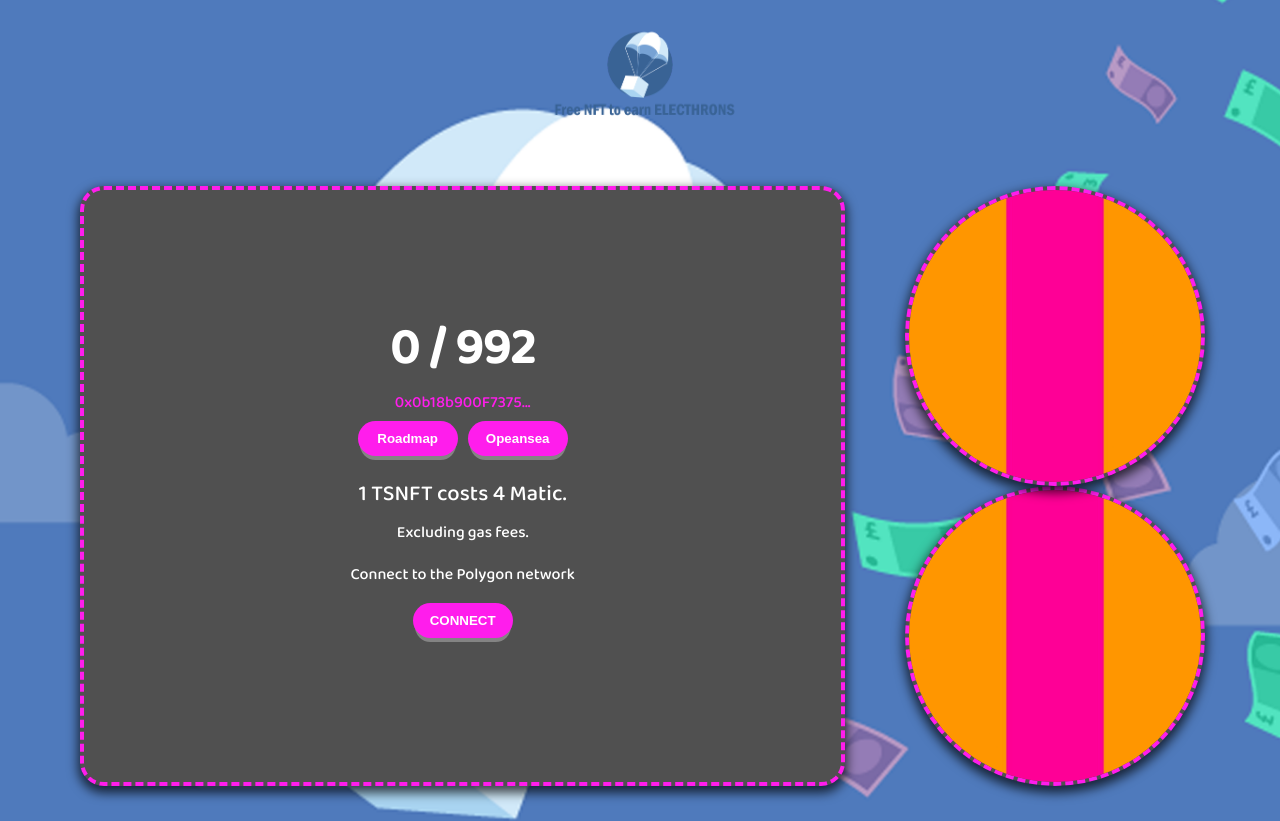
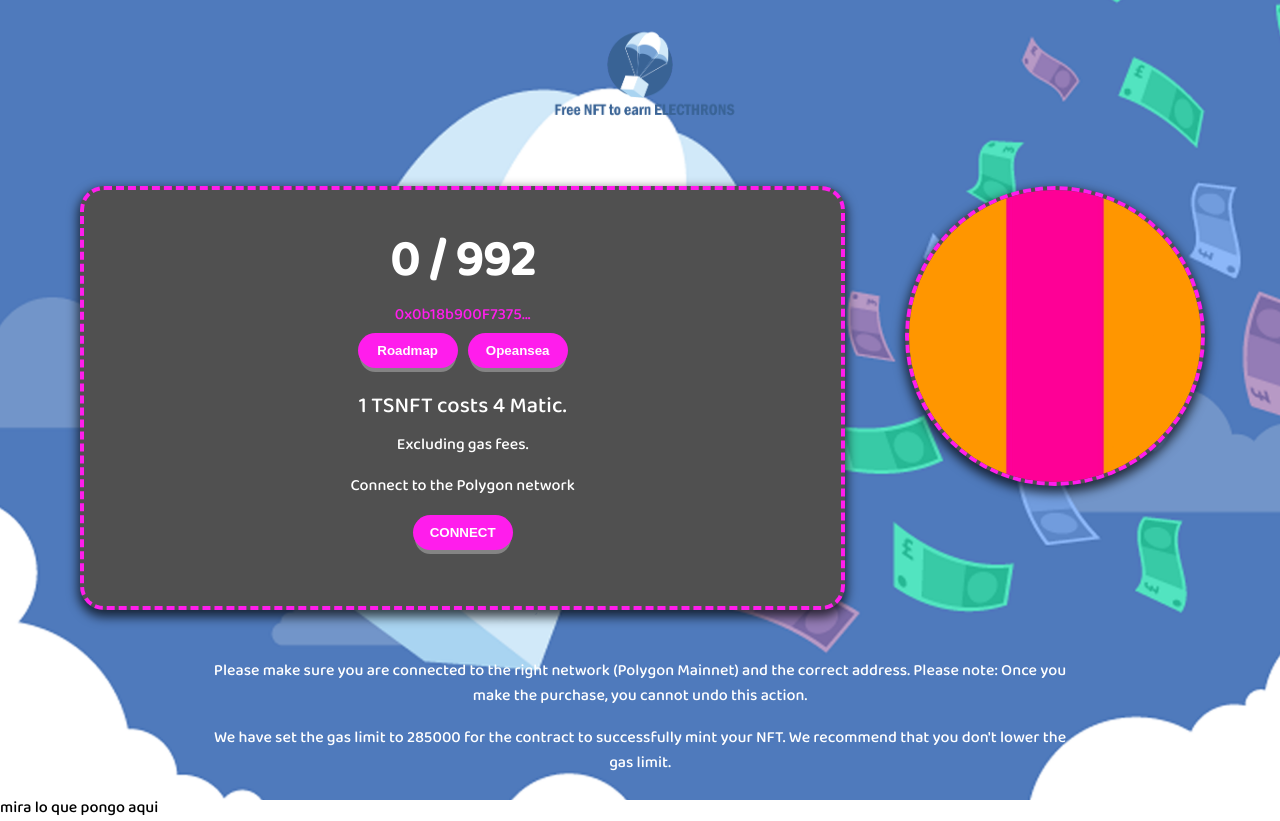
Before and after one commit to soujiang/soujiangminterdapp, a React (Create React App) app: page / in a window 1280 px wide. Shown: the top 821 px of the page. Built offline with nearby package versions, Linux system fonts and the light colour scheme.

Commit message:
app 1 circulo

```diff
--- a/src/App.js
+++ b/src/App.js
@@ -403,7 +403,7 @@ function App() {
               style={{ transform: "scaleX(-1)" }}
             />
             <s.Container flex={1} jc={"center"} ai={"center"}>
-            <StyledImg alt={"example"} src={"/config/images/example.gif"} />
+
           </s.Container>
           </s.Container>
         </ResponsiveWrapper>
```
